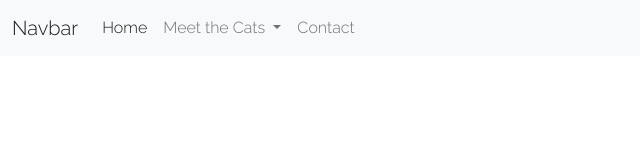
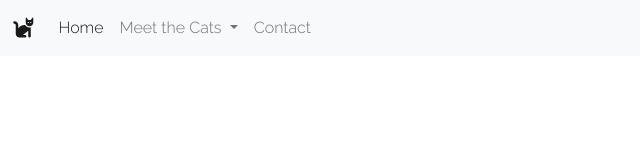
Before and after one commit to Sandra13041009/Responsive-Project, a plain HTML site: page index.html in a window 1280 px wide. Shown: the whole page, without its empty margins (0-640 px from the left). Drawn offline with nearby package versions, Linux system fonts and the light colour scheme.

Commit message:
added Fontawesome

```diff
--- a/index.html
+++ b/index.html
@@ -24,7 +24,7 @@
 
     <nav class="navbar navbar-expand-lg navbar-light bg-light">
         <div class="container-fluid">
-            <a class="navbar-brand" href="#">Navbar</a>
+            <a class="navbar-brand" href="#"><i class="fas fa-cat"></i></a>
             <button class="navbar-toggler" type="button" data-bs-toggle="collapse" data-bs-target="#navbarNavDropdown"
                 aria-controls="navbarNavDropdown" aria-expanded="false" aria-label="Toggle navigation">
                 <span class="navbar-toggler-icon"></span>
```
